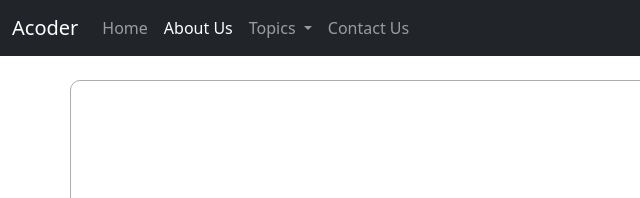
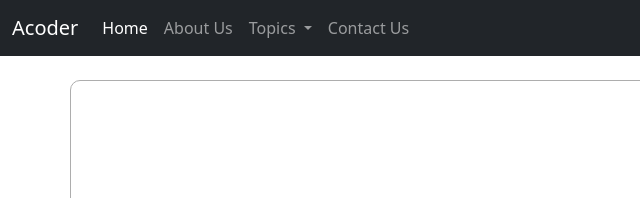
Before and after one commit to anuragcoder9026/Acoder-Blog, a plain HTML site: page about.html in a window 1280 px wide. Shown: the top 198 px of the page, 0-640 px from the left. Drawn offline with nearby package versions, Linux system fonts and the light colour scheme.

Commit message:
Update about.html
Signed-off-by: Anurag Singh <142120405+anuragcoder9026@users.noreply.github.com>

```diff
--- a/about.html
+++ b/about.html
@@ -40,12 +40,12 @@
             <span class="navbar-toggler-icon"></span>
           </button>
           <div class="collapse navbar-collapse" id="navbarSupportedContent">
-            <ul class="navbar-nav me-auto mb-2 mb-lg-0">
+             <ul class="navbar-nav me-auto mb-2 mb-lg-0">
               <li class="nav-item">
-                <a class="nav-link " aria-current="page" href="/index.html">Home</a>
+                <a class="nav-link active" aria-current="page" href="/Acoder-Blog/index.html">Home</a>
               </li>
               <li class="nav-item">
-                <a class="nav-link active" href="/about.html">About Us</a>
+                <a class="nav-link" href="/Acoder-Blog/about.html">About Us</a>
               </li>
               <li class="nav-item dropdown">
                 <a class="nav-link dropdown-toggle" href="#" role="button" data-bs-toggle="dropdown" aria-expanded="false">
@@ -60,7 +60,7 @@
                 </ul>
               </li>
               <li class="nav-item">
-                <a class="nav-link" href="/contact.html">Contact Us</a>
+                <a class="nav-link" href="/Acoder-Blog/contact.html">Contact Us</a>
               </li>
             </ul>
             <form class="d-flex" role="search">
```
